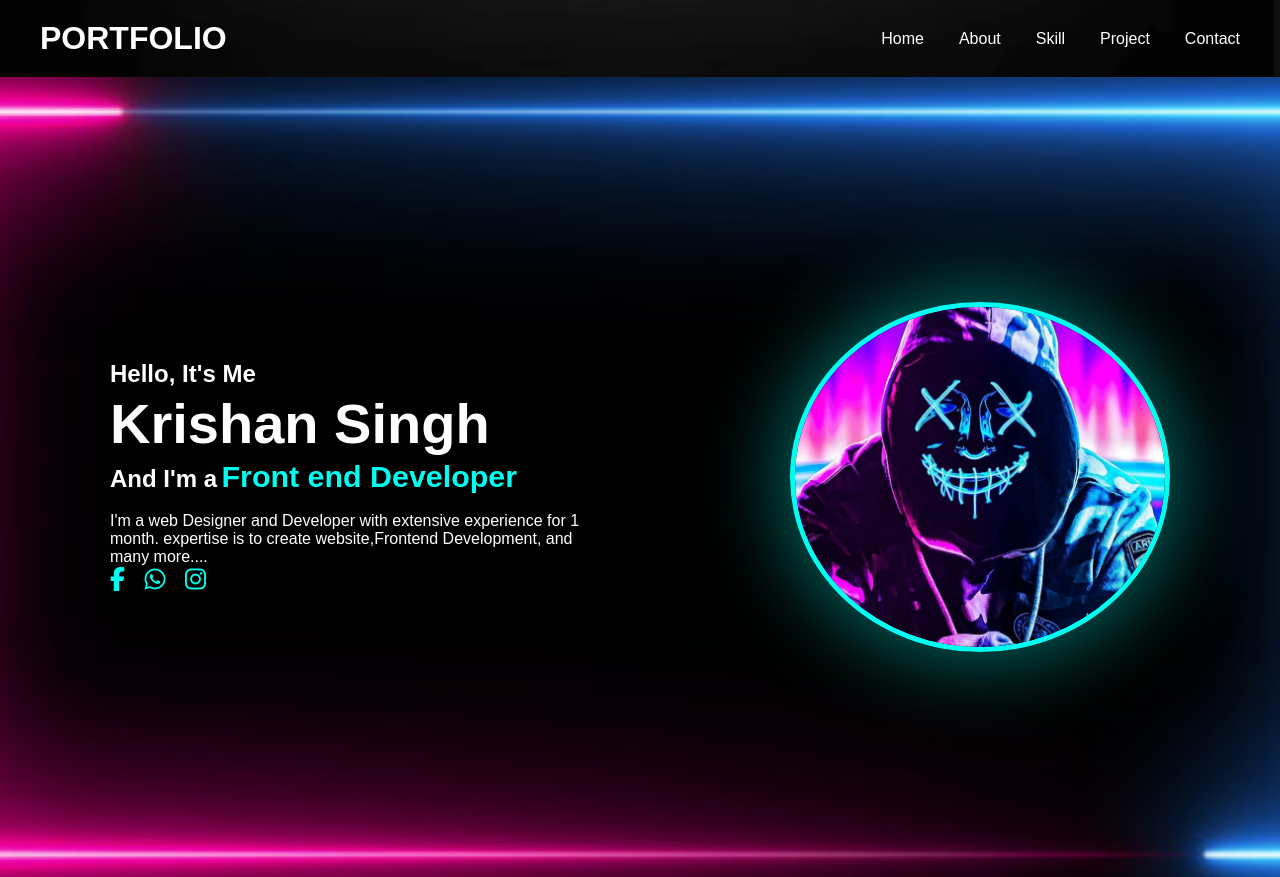
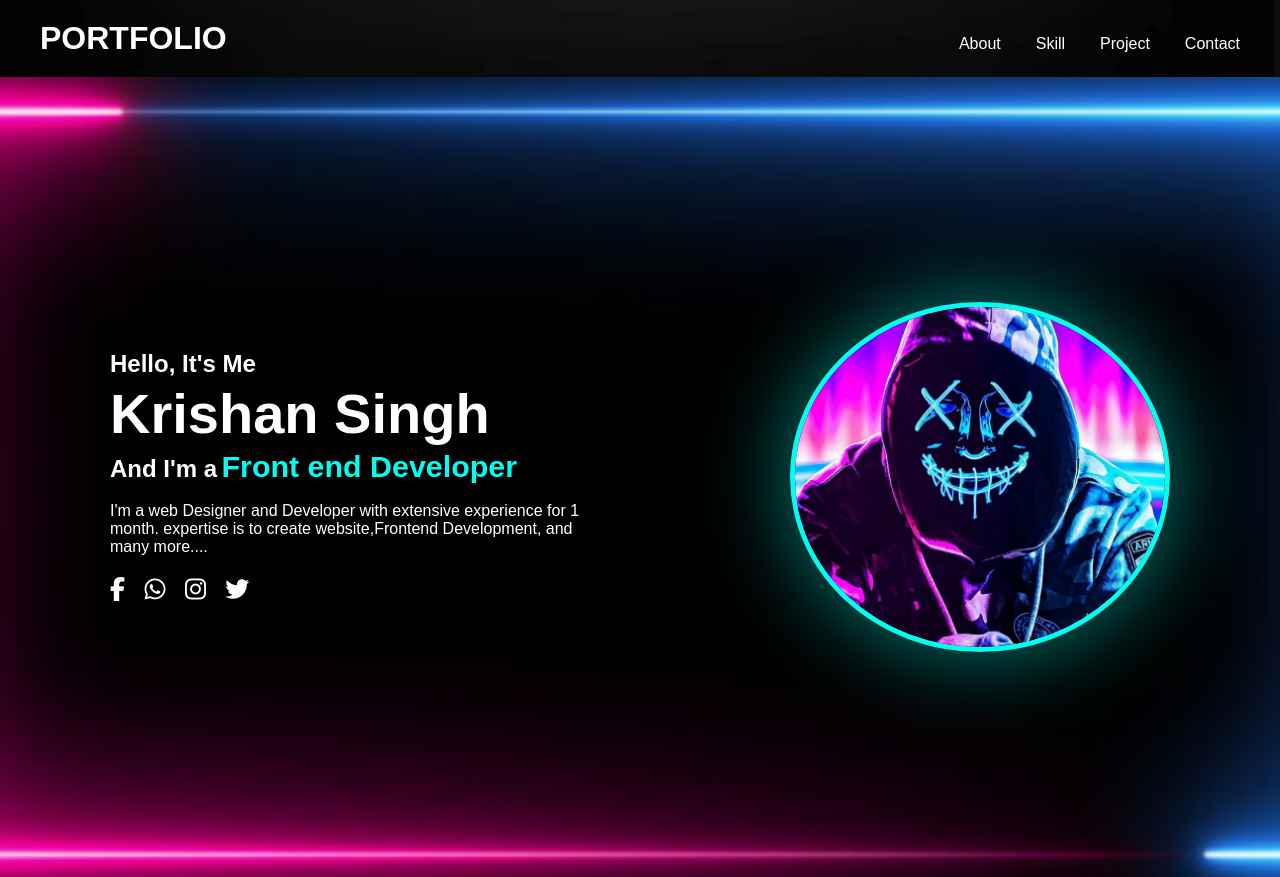
Before and after one commit to krishan3333/Portfolio, a plain HTML site: page New folder/index.html in a window 1280 px wide. Drawn offline with Linux system fonts and the light colour scheme.

Commit message:
new  folder

```diff
--- a/index.html
+++ b/New folder/index.html
@@ -6,17 +6,19 @@
     <title>PORTFOLIO</title>
     <link rel="stylesheet" href="style.css">
 </head>
+<link rel="stylesheet" href="https://cdnjs.cloudflare.com/ajax/libs/font-awesome/5.15.4/css/all.min.css">
+
 <script src="https://kit.fontawesome.com/4f44b694bb.js" crossorigin="anonymous"></script>
 <body>
     <header>
     <nav>
         <h1>PORTFOLIO</h1>
         <ul>
-            <li>Home</li>
-            <li>About</li>
-            <li>Skill</li>
-            <li>Project</li>
-            <li>Contact</li>
+            <li><a href="#"></a></li>
+            <li><a href="#"></a>About</li>
+            <li><a href="#"></a>Skill</li>
+            <li><a href="#"></a>Project</li>
+            <li><a href="#"></a>Contact</li>
         </ul>
     </nav>
 </header>
@@ -34,6 +36,7 @@
             <a href="#"><i class="fab fa-facebook-f"></i></a>
             <a href="#"><i class="fab fa-whatsapp"></i></a>
             <a href="#"><i class="fab fa-instagram"></i></a>
+            <a href="#"><i class="fab fa-twitter"></i></a>
           </div>
           </div>
           <div class="profile-image">
--- a/style.css
+++ b/New folder/style.css
@@ -72,16 +72,23 @@ header ul li a {
     font-weight: bold;
     font-size: 1.9rem;
 
+
 }
+.social-links{
+    margin-top: 20px;
+
+}
+
 .social-links a {
-    color: #00fff0;
+    color: #ffffff;
     font-size: 1.5rem;
     margin-right: 15px;
     text-decoration: none;
-    transition: transform 0.3s ease;
+    transition:color 0.3s , ease transform 0.3s ease;
 }
 .social-links a:hover {
-    transform: scale(1.1);
+    color: rgb(255, 6, 6);
+    transform: scale(1.5);
 }
 
 .profile-image {
```
Also changed, not shown: New folder/Screenshot (65).png (renamed from Screenshot (65).png), New folder/black.png (renamed from black.png), New folder/profile.jpg (renamed from profile.jpg), New folder/script.js (added).
